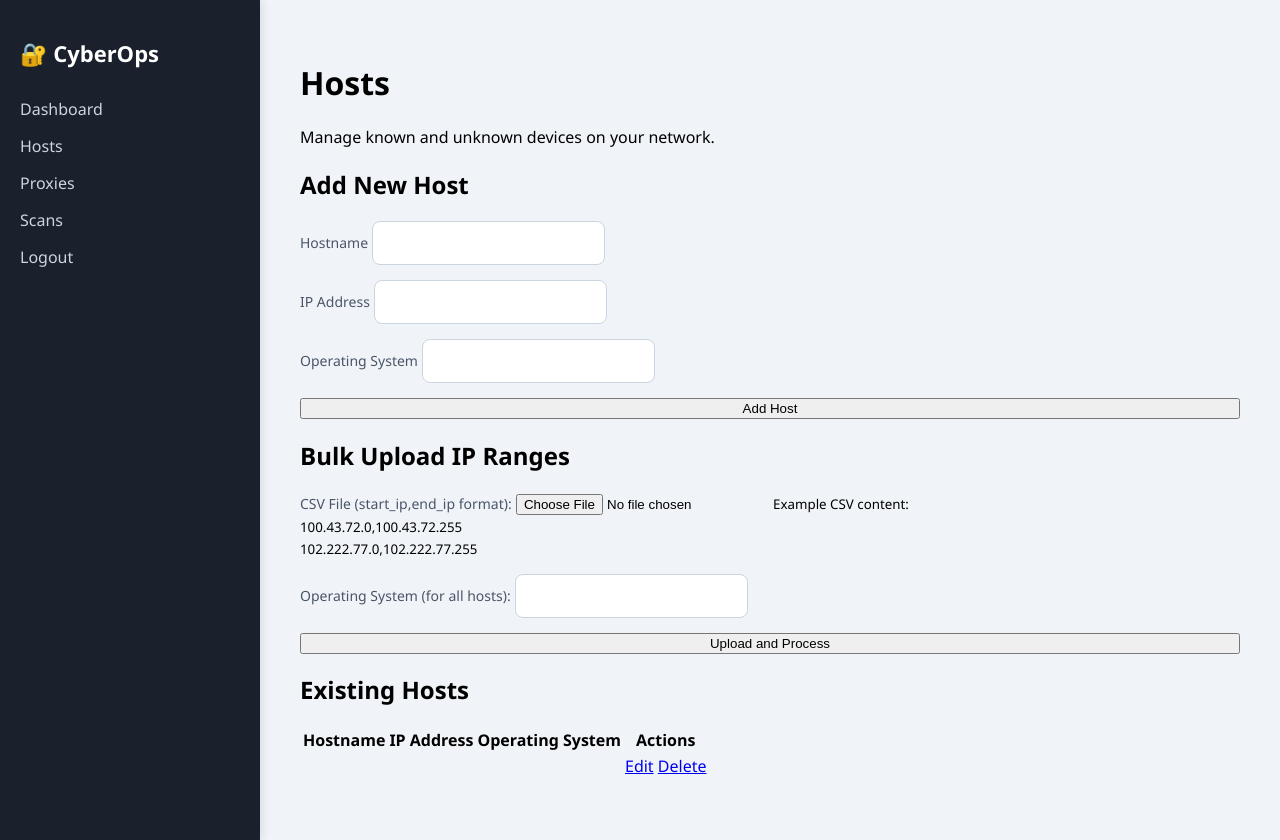
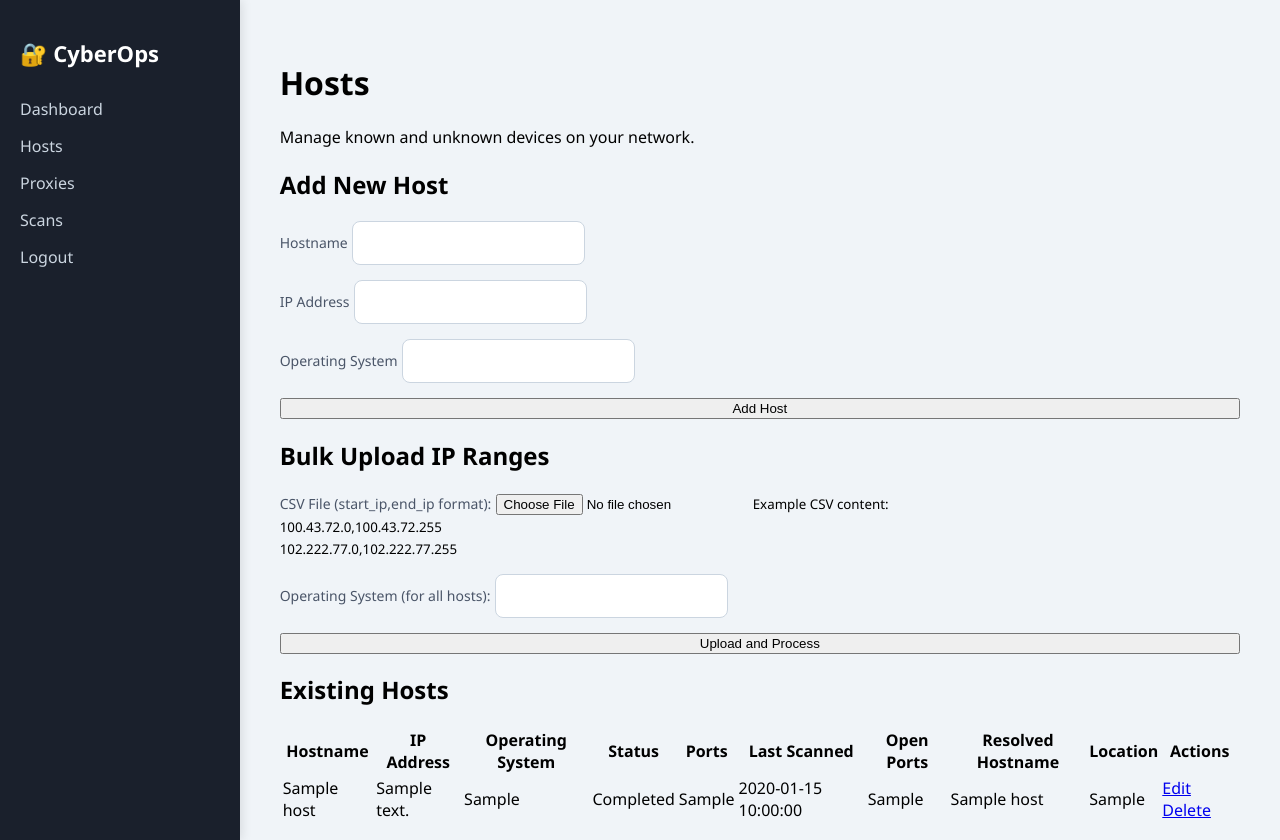
Before and after one commit to LM-Codespace/Dashboard-Flask, a Flask app: template templates/hosts.html in a window 1280 px wide. Run offline with Flask 3, Linux system fonts and the light colour scheme; tables that the repository leaves empty or names only in its code hold one stand-in row (values such as "Sample post"); the template is opened without the code that fills it: values that come from a table or form of the project are taken from there, most other values are stand-ins (such as "Sample title", 1, 10 or a date in 2020).

Commit message:
Update hosts.html

```diff
--- a/templates/hosts.html
+++ b/templates/hosts.html
@@ -55,6 +55,12 @@
                     <th>Hostname</th>
                     <th>IP Address</th>
                     <th>Operating System</th>
+                    <th>Status</th>
+                    <th>Ports</th>
+                    <th>Last Scanned</th>
+                    <th>Open Ports</th>
+                    <th>Resolved Hostname</th>
+                    <th>Location</th>
                     <th>Actions</th>
                 </tr>
             </thead>
@@ -62,18 +68,24 @@
                 {% if hosts %}
                     {% for host in hosts %}
                         <tr>
-                            <td>{{ host[1] }}</td>  <!-- hostname -->
-                            <td>{{ host[2] }}</td>  <!-- ip_address -->
-                            <td>{{ host[3] }}</td>  <!-- os -->
+                            <td>{{ host.hostname }}</td>  <!-- hostname -->
+                            <td>{{ host.ip_address }}</td>  <!-- ip_address -->
+                            <td>{{ host.os }}</td>  <!-- os -->
+                            <td>{{ host.status }}</td>  <!-- status -->
+                            <td>{{ host.ports }}</td>  <!-- ports -->
+                            <td>{{ host.last_scanned }}</td>  <!-- last_scanned -->
+                            <td>{{ host.open_ports }}</td>  <!-- open_ports -->
+                            <td>{{ host.resolved_hostname }}</td>  <!-- resolved_hostname -->
+                            <td>{{ host.location }}</td>  <!-- location -->
                             <td>
-                                <a href="/hosts/edit/{{ host[0] }}" class="btn btn-sm btn-warning">Edit</a>
-                                <a href="/hosts/delete/{{ host[0] }}" class="btn btn-sm btn-danger" onclick="return confirm('Are you sure?')">Delete</a>
+                                <a href="/hosts/edit/{{ host.id }}" class="btn btn-sm btn-warning">Edit</a>
+                                <a href="/hosts/delete/{{ host.id }}" class="btn btn-sm btn-danger" onclick="return confirm('Are you sure?')">Delete</a>
                             </td>
                         </tr>
                     {% endfor %}
                 {% else %}
                     <tr>
-                        <td colspan="4">No hosts found</td>
+                        <td colspan="10">No hosts found</td>
                     </tr>
                 {% endif %}
             </tbody>
```
